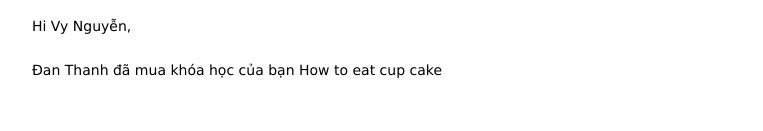
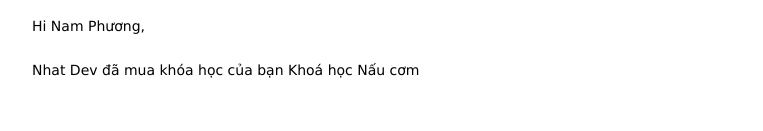
Before and after one commit to UltraDEV007/remote-config, a website: page sendgrid/testData/advisor.course.purchase.html in a window 1280 px wide. Shown: the part 418-549 px from the top of the page, without its empty margins (258-1021 px from the left). Drawn offline with Linux system fonts and the light colour scheme.

Commit message:
feat: update sendgrid/testData/advisor.course.purchase.html

```diff
--- a/sendgrid/testData/advisor.course.purchase.html
+++ b/sendgrid/testData/advisor.course.purchase.html
@@ -449,11 +449,11 @@
                                       >
                                         <div>
                                           <div style="font-family: inherit; text-align: inherit">
-                                            Hi Vy Nguyễn,
+                                            Hi Nam Phương,
                                           </div>
                                           <div style="font-family: inherit; text-align: inherit"><br /></div>
                                           <div style="font-family: inherit; text-align: inherit">
-                                            Đan Thanh đã mua khóa học của bạn&nbsp;How to eat cup cake
+                                            Nhat Dev đã mua khóa học của bạn&nbsp;Khoá học Nấu cơm
                                           </div>
                                           <div></div>
                                         </div>
```
